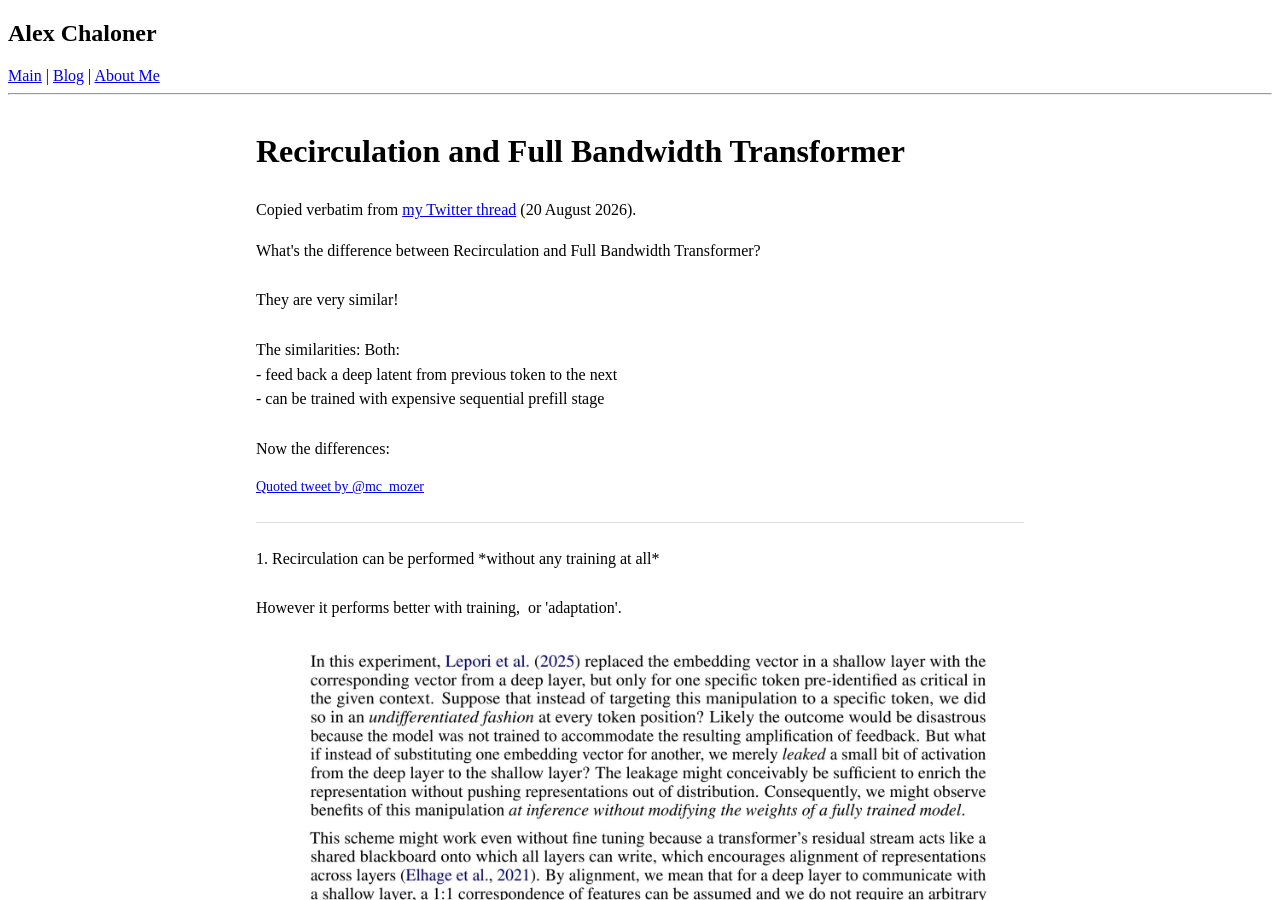
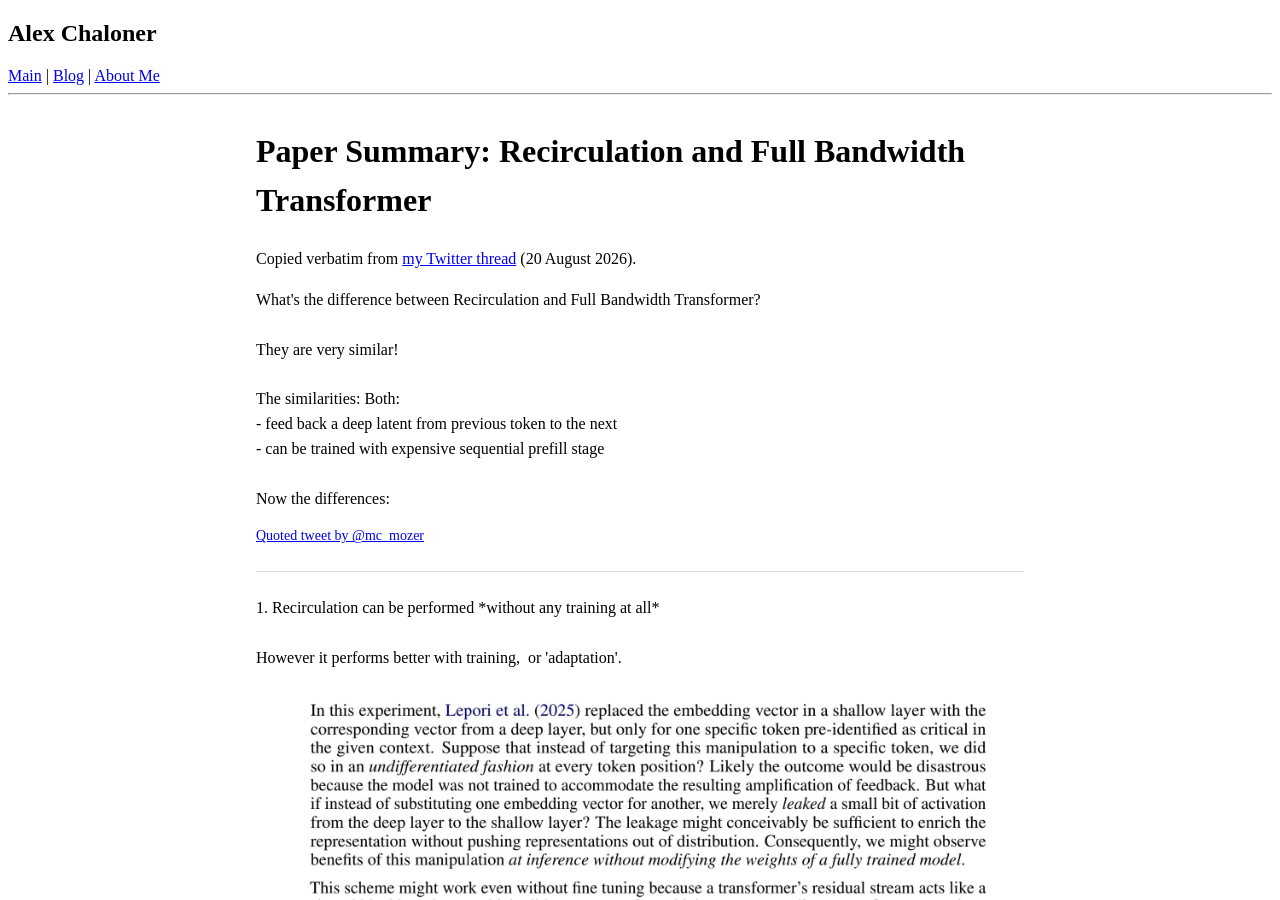
Before and after one commit to AlexChaloner/alexchaloner.github.io, a Jekyll site: the page built from blog/microblog/recirculation-and-full-bandwidth-transformer.md, in a window 1280 px wide and 900 px high. Built offline with Jekyll 4.4.1, drawn with Linux system fonts in a browser that asks for light colours.

Commit message:
Prefix cross-post titles with Paper Summary

```diff
--- a/blog/microblog/recirculation-and-full-bandwidth-transformer.md
+++ b/blog/microblog/recirculation-and-full-bandwidth-transformer.md
@@ -1,6 +1,6 @@
 ---
 layout: blog-post
-title: "Recirculation and Full Bandwidth Transformer"
+title: "Paper Summary: Recirculation and Full Bandwidth Transformer"
 date: 2026-08-20
 published: true
 listed: true
```
Also changed, not shown: blog/microblog/efficient-pre-training-with-token-superposition.md (+1 -1 lines), blog/microblog/non-transitive-preferences.md (+1 -1 lines), blog/microblog/state-prediction-separation-hypothesis.md (+1 -1 lines).
